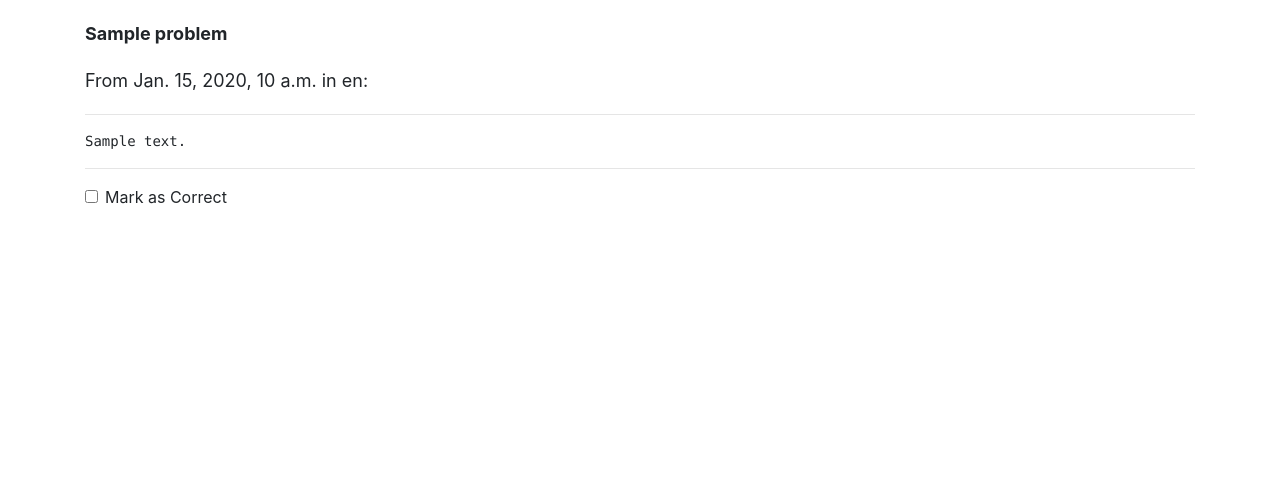
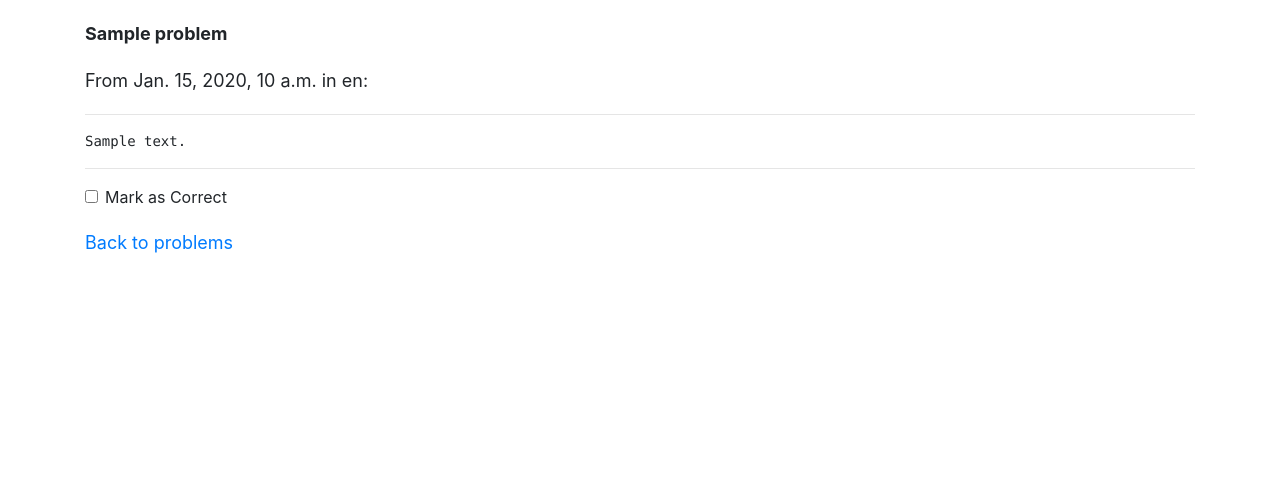
Before and after one commit to pauljickling/whiteboard, a Django app: template problems/templates/problems/answers.html in a window 1280 px wide. Shown: the part 56-549 px from the top of the page. Run offline with Django 3.2, Linux system fonts and the light colour scheme; the template is opened without the code that fills it: most values are stand-ins (such as "Sample title", 1, 10 or a date in 2020); some libraries are stand-ins or nearby versions.

Commit message:
Added breadcrumb in answers page

```diff
--- a/problems/templates/problems/answers.html
+++ b/problems/templates/problems/answers.html
@@ -29,6 +29,7 @@
 			</form>
 
 			{% endfor %}
+			<p><a href="{% url 'problems' %}">Back to problems</a></p>
 		</div>
 	</body>
 </html>
```
